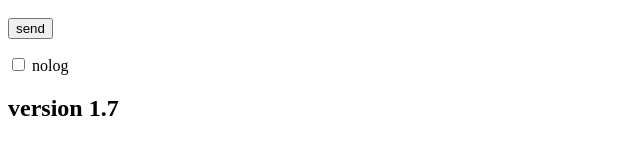
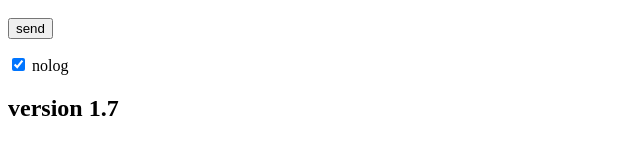
Before and after one commit to opseedyaru/vm, a website: page eval.html in a window 1280 px wide. Shown: the part 493-648 px from the top of the page, 0-640 px from the left. Drawn offline with Linux system fonts and the light colour scheme.

Commit message:
Update eval.html

```diff
--- a/eval.html
+++ b/eval.html
@@ -11,7 +11,7 @@
     <p><b>data:</b></p>
     <p><textarea spellcheck=false rows="10" name="data" id="data" onkeypress="if(event.keyCode==10||(event.ctrlKey&&event.keyCode==13))document.getElementById('postform').submit();"></textarea></p>
     <p><input type="submit" value="send"></p>
-    <p><input type="checkbox" name="nolog" value="nolog"> nolog</p>
+    <p><input type="checkbox" name="nolog" value="nolog" checked="checked"> nolog</p>
   </form>
   <h2>version 1.7</h2>
  </body>
```
